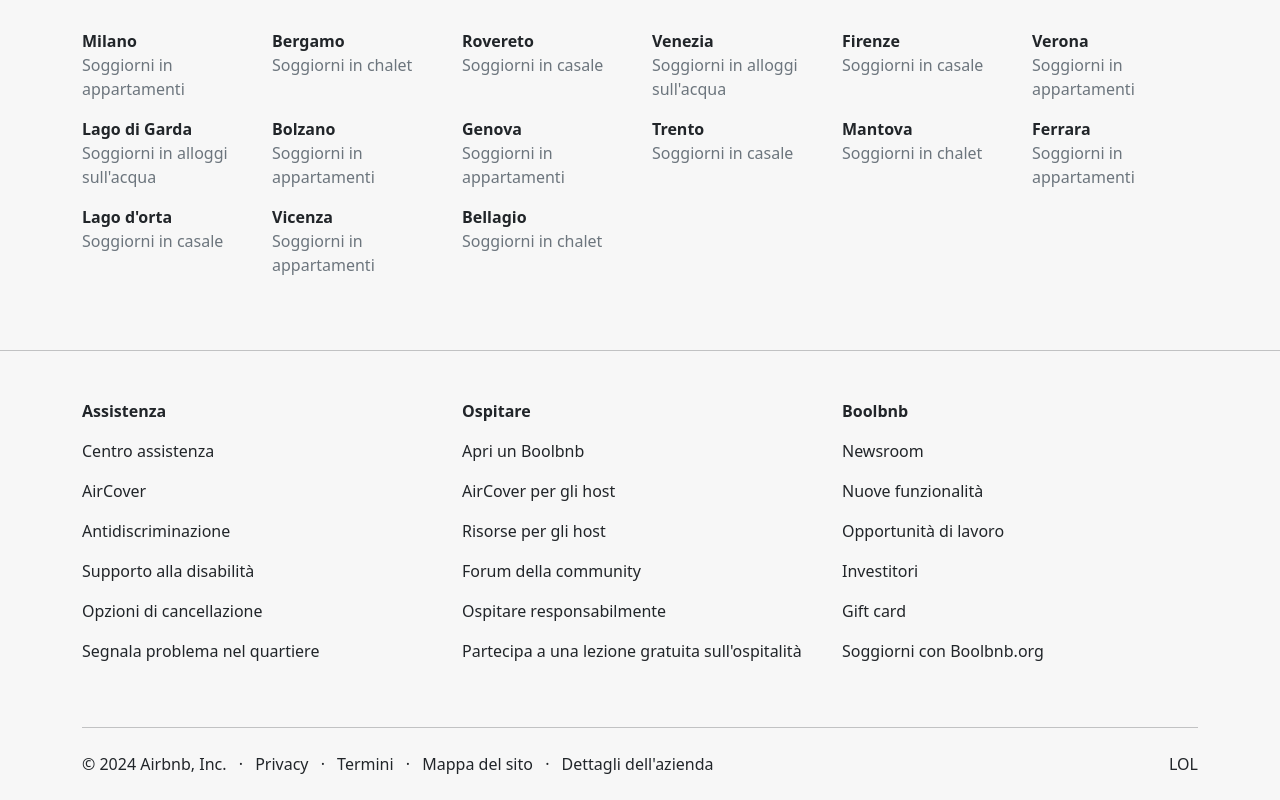
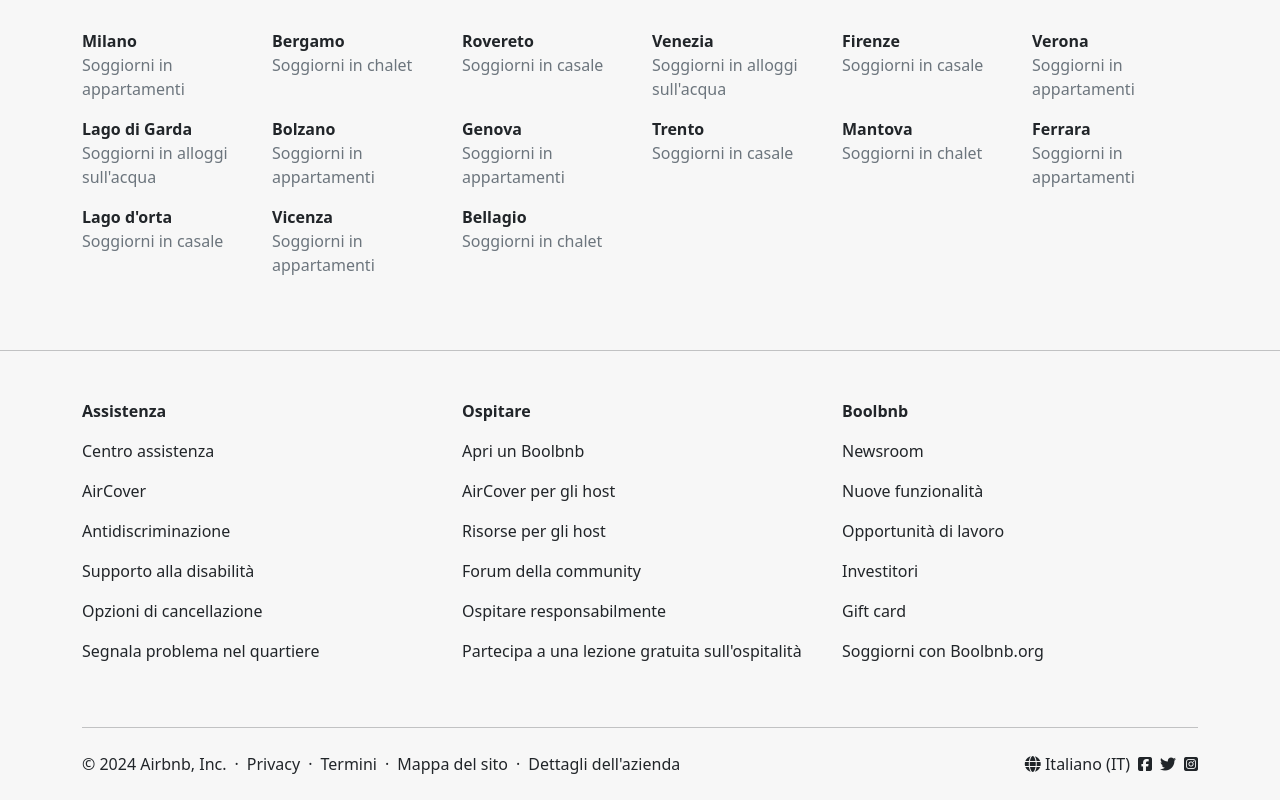
Before and after one commit to danieleangeletti/front-office-boolBnb, a Vue app: page /pages/AdvancedSearch in a window 1280 px wide. Shown: the part 534-1334 px from the top of the page. Built offline with nearby package versions, Linux system fonts and the light colour scheme; no server answers.

Commit message:
Progressi footer

```diff
--- a/index.html
+++ b/index.html
@@ -3,6 +3,7 @@
   <head>
     <meta charset="UTF-8" />
     <link rel="icon" type="image/svg+xml" href="/public/img/Immagine WhatsApp 2024-04-03 ore 14.06.30_25a33b0a.png" />
+    <link rel="stylesheet" href="https://cdnjs.cloudflare.com/ajax/libs/font-awesome/6.5.2/css/all.min.css" integrity="sha512-SnH5WK+bZxgPHs44uWIX+LLJAJ9/2PkPKZ5QiAj6Ta86w+fsb2TkcmfRyVX3pBnMFcV7oQPJkl9QevSCWr3W6A==" crossorigin="anonymous" referrerpolicy="no-referrer" />
     <meta name="viewport" content="width=device-width, initial-scale=1.0" />
     <title>BoolBnb</title>
   </head>
--- a/src/components/AppFooter.vue
+++ b/src/components/AppFooter.vue
@@ -280,7 +280,7 @@
     <hr class="m-0">
     <div class="container">
       <div class="row pt-5 pb-5">
-        <div v-for="(elem, i) in footerList" class="col-12 col-sm-6 col-md-4 pointer">
+        <div v-for="(elem, i) in footerList" class="col-12 col-md-4 pointer">
           <div class="mb-3">
             <strong>{{ elem.title }}</strong>
           </div>
@@ -292,8 +292,9 @@
       <hr class="m-0">
     </div>
     <div class="container pt-4 pb-4">
-      <div class="d-flex justify-content-between">
-        <div>
+      <div class="row">
+        <div class="col-12 col-md-auto">
+          <div class="d-md-flex justify-content-md-end">
             <span class="pe-1">
               © 2024 Airbnb, Inc.
             </span>
@@ -322,8 +323,22 @@
               Dettagli dell'azienda
             </span>
           </div>
-        <div>
-          LOL
+        </div>
+        <div class="col-12 col-md">
+          <div class="d-flex justify-content-center d-lg-flex justify-content-lg-end">
+              <span class="pointer pe-1">
+                <i class="fa-solid fa-globe"></i> Italiano (IT)
+              </span>
+              <span class="pointer ps-1 pe-1">
+                <i class="fa-brands fa-square-facebook"></i>
+              </span>
+              <span class="pointer ps-1 pe-1">
+                <i class="fa-brands fa-twitter"></i>
+              </span>
+              <span class="pointer ps-1">
+                <i class="fa-brands fa-square-instagram"></i>
+              </span>
+          </div>
         </div>
       </div>
     </div>
```
Lines whose indentation alone changed are shown as unchanged.
